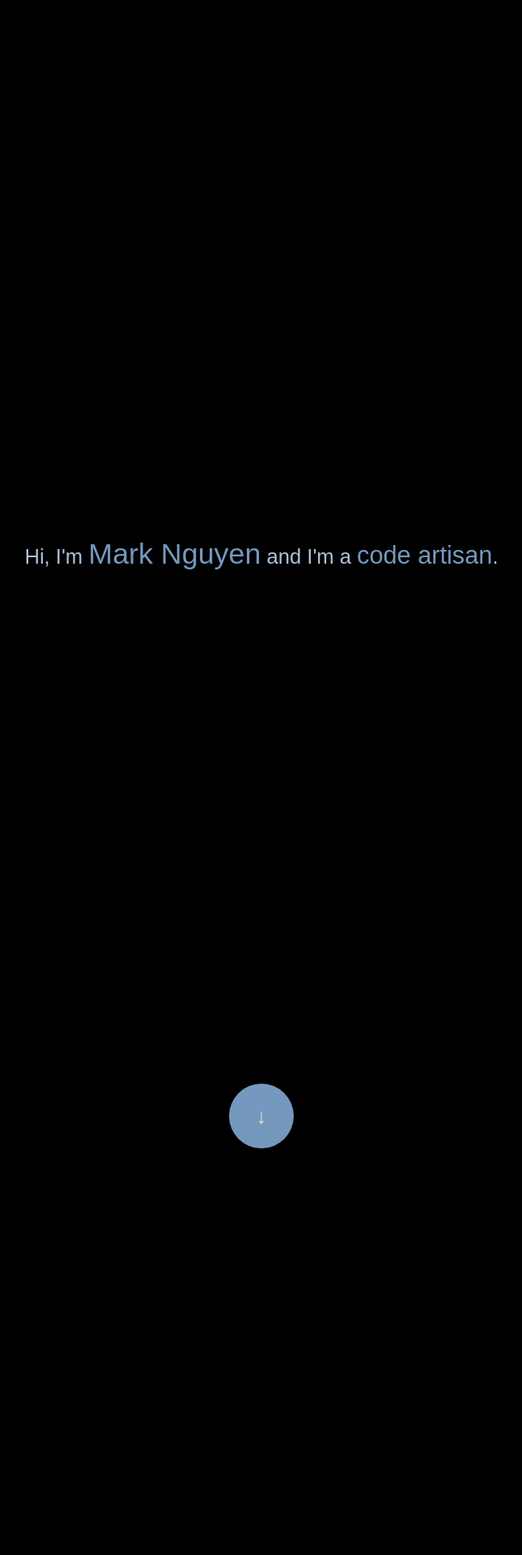
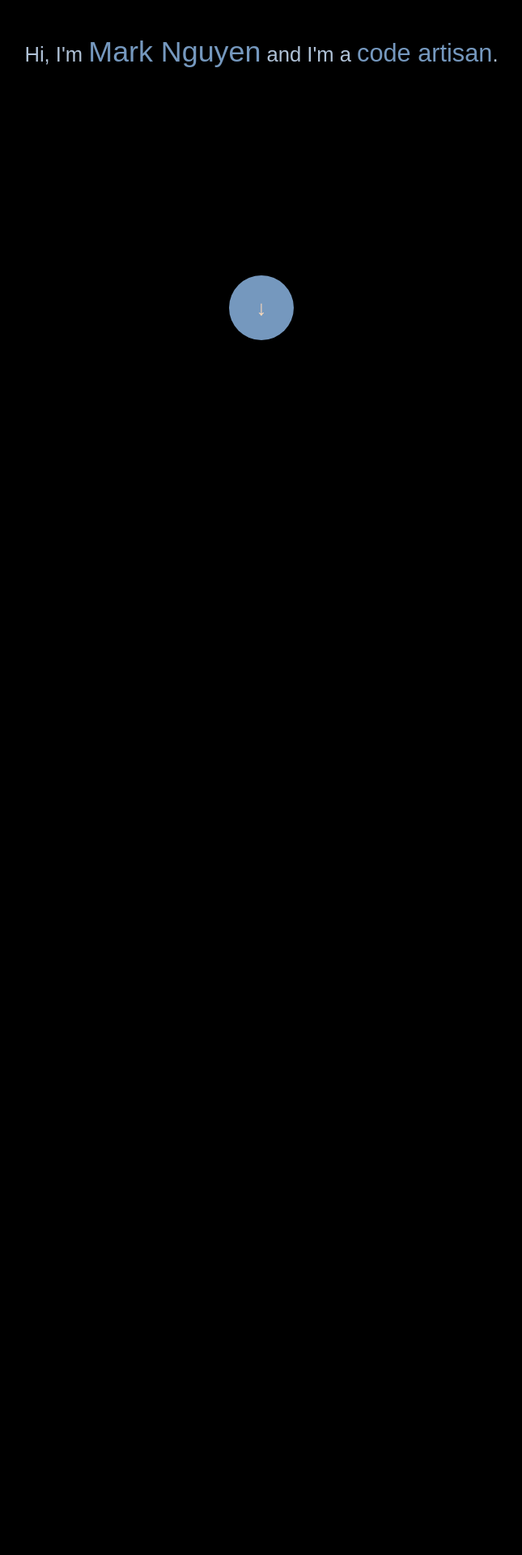
Before and after one commit to nguyenmp/mark-nguyen, a PHP site: page / in a window 1280 px wide. Shown: the top 1920 px of the page at 81% size, without its empty margins (317-962 px from the left). Run offline with PHP 8.4, Linux system fonts and the light colour scheme; some libraries are stand-ins or nearby versions.

Commit message:
Oh no...

```diff
--- a/index.html
+++ b/index.html
@@ -16,7 +16,7 @@
     <div id="background"></div>
 
     <section id="landing" name="landing">
-      <div class="content_card_inner">
+      <div id="landing-inner" class="content_card_inner">
         <p data-fade-in="0.5s">Hi, I'm <span id="landing-name">Mark Nguyen</span> and I'm a <span id="landing-title">code artisan</span>.</p>
         <a id="start-link" href="#title" data-fade-in="1.5s"><div id="start-button"><span id="start-button-text">&darr;</span></div></a>
       </div>
--- a/main.css
+++ b/main.css
@@ -413,12 +413,12 @@ p {
 
 #landing {
   width: 100vw;
+  min-height: 100%;
   background-color: black;
   display: inline-block;
   text-align: center;
   color: #AFC1D6;
-  font-size: 160%;
-  padding-top: 30vh; }
+  font-size: 160%; }
 
 #landing-name {
   font-size: 140%;
@@ -429,8 +429,8 @@ p {
   color: #7598BE; }
 
 #start-link {
-  margin-top: 30vh;
-  margin-bottom: 30vh;
+  margin-top: 20%;
+  margin-bottom: 20%;
   margin-left: auto;
   margin-right: auto;
   display: inline-block; }
--- a/scss/landing.scss
+++ b/scss/landing.scss
@@ -1,11 +1,11 @@
 #landing {
     width: 100vw;
+    min-height: 100%;
     background-color: $background_primary;
     display: inline-block;
     text-align: center;
     color: $foreground_secondary;
     font-size: 160%;
-    padding-top: 30vh;
 }
 
 #landing-name {
@@ -19,8 +19,8 @@
 }
 
 #start-link {
-    margin-top: 30vh;
-    margin-bottom: 30vh;
+    margin-top: 20%;
+    margin-bottom: 20%;
     margin-left: auto;
     margin-right: auto;
     display: inline-block;
```
